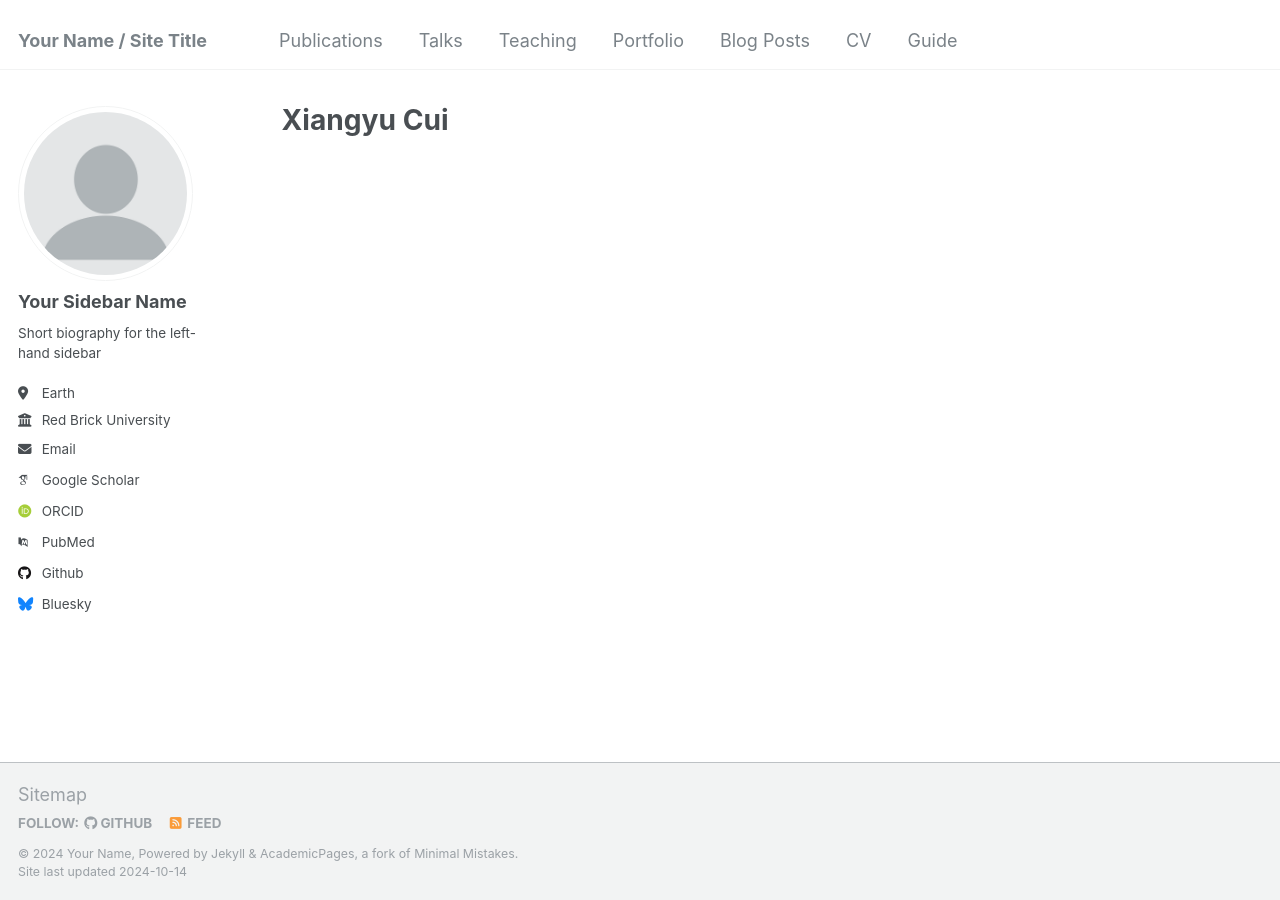
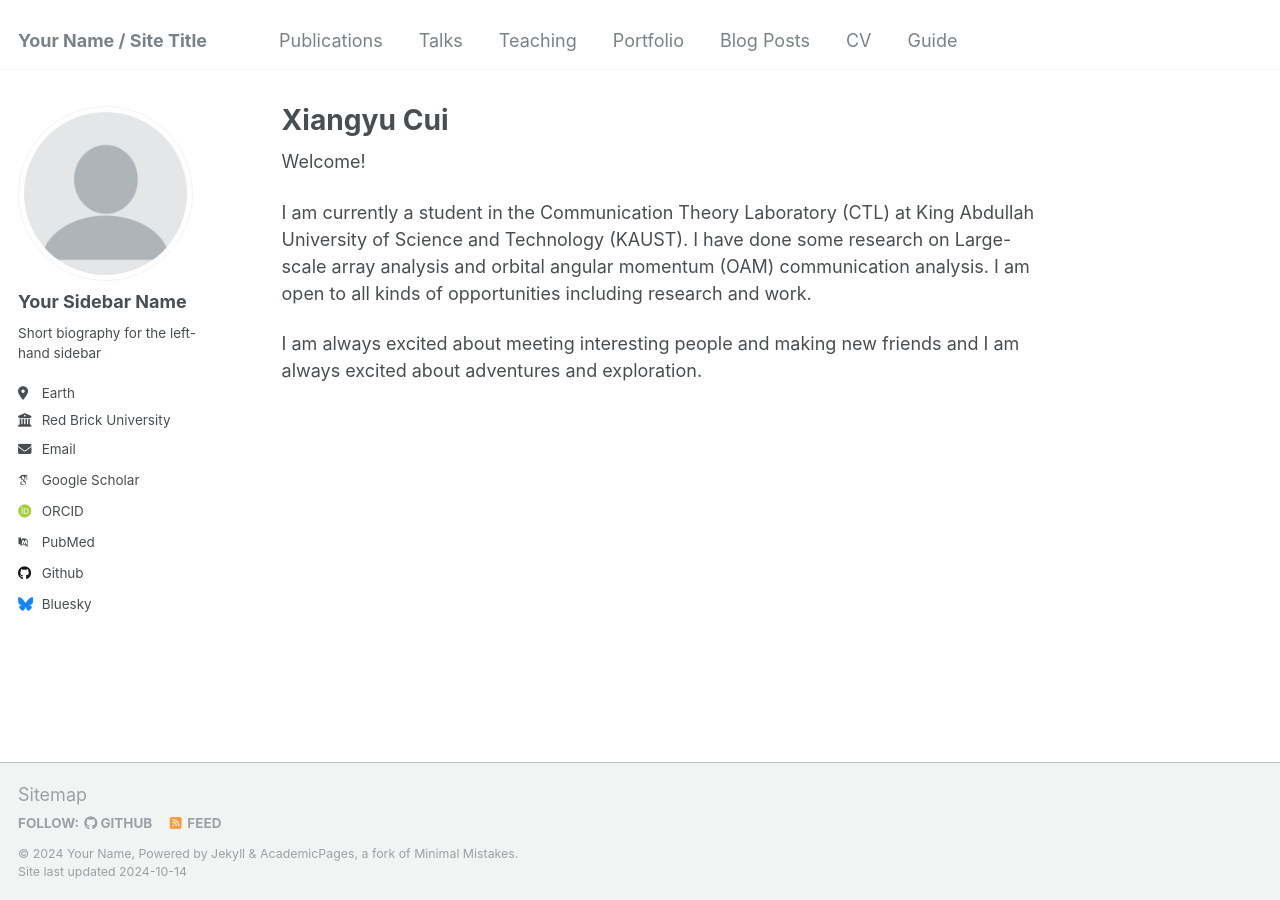
Before and after one commit to Xiangyu-cui/xiangyu-cui.github.io, a Jekyll site: the page built from _pages/about.md, in a window 1280 px wide. Built offline with Jekyll 4.4.1, drawn with Linux system fonts in a browser that asks for light colours; some web fonts are replaced.

Commit message:
Update about.md

```diff
--- a/_pages/about.md
+++ b/_pages/about.md
@@ -6,3 +6,9 @@ redirect_from:
   - /about/
   - /about.html
 ---
+
+Welcome!
+
+I am currently a student in the Communication Theory Laboratory (CTL) at King Abdullah University of Science and Technology (KAUST). I have done some research on Large-scale array analysis and orbital angular momentum (OAM) communication analysis. I am open to all kinds of opportunities including research and work.
+
+I am always excited about meeting interesting people and making new friends and I am always excited about adventures and exploration.
```
